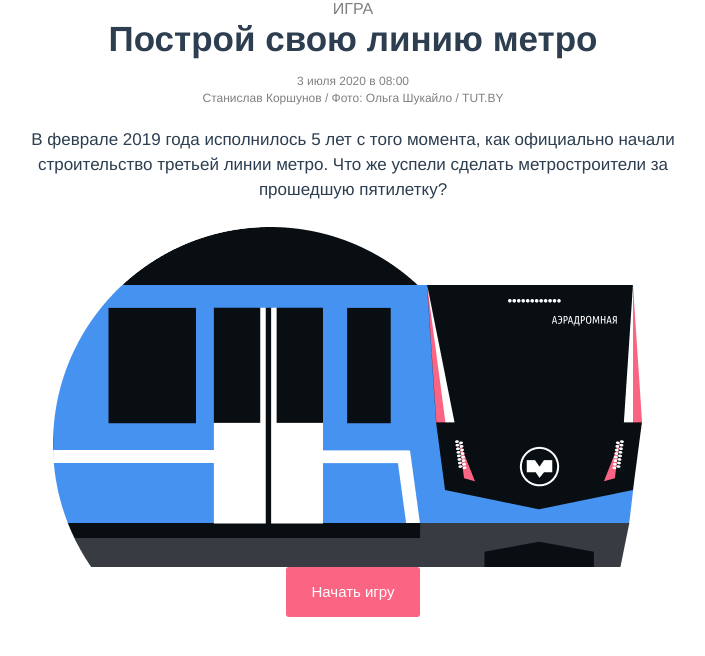
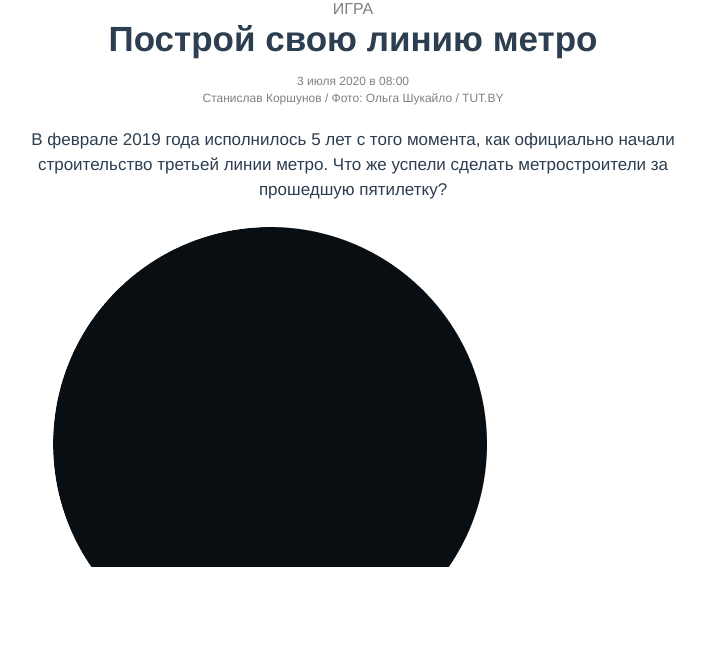
Before and after one commit to valerykatskel/metro-game, a Vue app: page / in a window 1280 px wide. Shown: the top 656 px of the page, without its empty margins (287-992 px from the left). Built offline with nearby package versions, Linux system fonts and the light colour scheme.

Commit message:
gsap animation for start section updated

```diff
--- a/package.json
+++ b/package.json
@@ -9,6 +9,7 @@
   },
   "dependencies": {
     "core-js": "^3.6.5",
+    "gsap": "^3.3.1",
     "leaflet": "^1.6.0",
     "leaflet-simple-map-screenshoter": "^0.3.9",
     "vue": "^2.6.11",
--- a/src/components/LeafletMap.vue
+++ b/src/components/LeafletMap.vue
@@ -17,10 +17,7 @@
         <div class="description" v-html="inputParams.startText"></div>
       </section>
 
-      <div
-        class="section-image start-animation-metro"
-        :class="{ 'train-arrived': isTrainArrived }"
-      >
+      <div class="section-image start-animation-metro">
         <div class="metro-bg-01">
           <img src="../assets/images/tunnel-inner.png" alt />
         </div>
@@ -32,7 +29,9 @@
         </div>
       </div>
 
-      <ui-button @click="gameStep = 2">Начать игру</ui-button>
+      <ui-button button-class="start-game-button" @click="gameStep = 2"
+        >Начать игру</ui-button
+      >
     </section>
 
     <section v-if="gameStep === 2">
@@ -272,7 +271,7 @@ import "leaflet-simple-map-screenshoter";
 import UiButton from "./ui/UiButton";
 import PopupModal from "./PopupModal";
 import plural from "plural-ru";
-
+import { gsap } from "gsap";
 const tileProviders = [
   {
     name: "MapBox light-v9",
@@ -736,13 +735,11 @@ export default {
   data() {
     return {
       gameStep: 1,
-      isTrainArrived: false,
       inputParams: {},
       isGameOver: false,
       simpleMapScreenshoter: null,
       center: [53.9, 27.56667],
-      token:
-        "pk.eyJ1IjoiaGFuZGxhciIsImEiOiJja2F5NXV5eW4wY3dvMnFxcWl4Z3ZncHprIn0.tIkQNvDbzUyfdUAkDNG7Cg",
+
       mapOptions: {
         zoomControl: false,
         attributionControl: false,
@@ -921,7 +918,20 @@ export default {
   mounted() {
     this.$nextTick(() => {
       this.inputParams = window.inputData;
-      setTimeout(() => (this.isTrainArrived = true), 1000);
+
+      // gsap animation for start game section
+      gsap.from(".metro-bg-01", { duration: 3, opacity: 0 });
+      gsap.fromTo(
+        ".metro-bg-03",
+        { left: -1000 },
+        { duration: 4, left: 0 },
+        "+=5"
+      );
+      gsap.fromTo(
+        ".start-game-button",
+        { opacity: 0 },
+        { duration: 2, delay: 6, opacity: 1 }
+      );
     });
   },
   computed: {
@@ -1101,6 +1111,10 @@ export default {
   .section-header {
     text-align: center;
   }
+  .start-game-button {
+    opacity: 0;
+    width: 100%;
+  }
 }
 .section-header {
   text-align: left;
@@ -1140,16 +1154,14 @@ export default {
   height: 340px;
   margin: 0 auto;
   overflow: hidden;
-  &.train-arrived {
-    .metro-bg-03 {
-      left: 0;
-    }
-  }
+  margin-bottom: 30px;
+
   .metro-bg-01 {
     position: absolute;
     left: 0;
     bottom: 0;
     z-index: 1;
+    opacity: 1;
     img {
       vertical-align: bottom;
     }
@@ -1165,10 +1177,10 @@ export default {
   }
   .metro-bg-03 {
     position: absolute;
-    left: -600px;
+    left: -1000px;
     bottom: -1px;
     z-index: 5;
-    transition: left 1s cubic-bezier(0.24, 0.65, 0.53, 0.96);
+    transition: left 1500ms cubic-bezier(0.24, 0.65, 0.53, 0.96);
 
     img {
       vertical-align: bottom;
```
Also changed, not shown: 1 other file (tests, documents, lock files or other folders).
